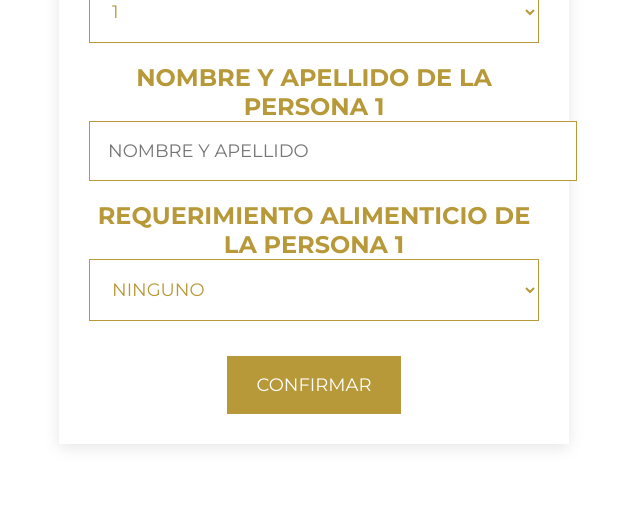
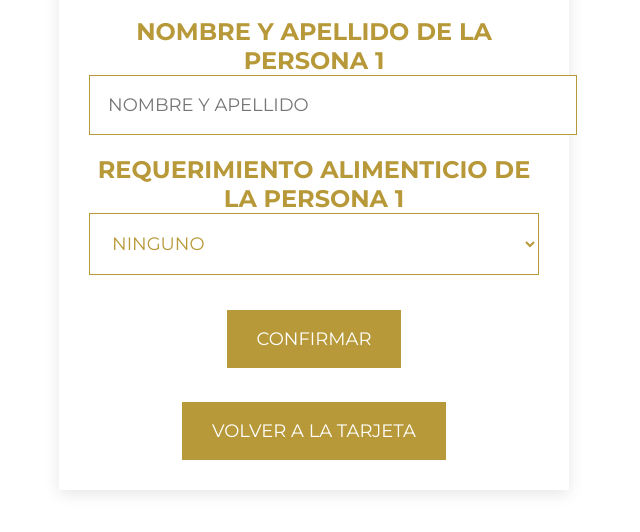
Before and after one commit to be872/confirmarasistenciaxv, a plain HTML site: page index.html in a window 1280 px wide. Shown: the part 268-800 px from the top of the page, without its empty margins (326-966 px from the left). Drawn offline with Linux system fonts and the light colour scheme.

Commit message:
Add files via upload

```diff
--- a/index.html
+++ b/index.html
@@ -147,6 +147,12 @@
     <div id="personas"></div>
 
     <button onclick="confirmarAsistencia()">Confirmar</button>
+    <br><br>
+    <a href="https://xvinvitacionesdigitales.my.canva.site/emilia" style="text-decoration: none;">
+        <button style="background-color: #b89939; color: white; border: none; padding: 18px 30px;
+        font-size: 18px; cursor: pointer; font-family: 'Montserrat', sans-serif; text-transform: uppercase;
+        transition: background 0.3s;">Volver a la tarjeta</button>
+    </a>
 </div>
 
 </body>
```
